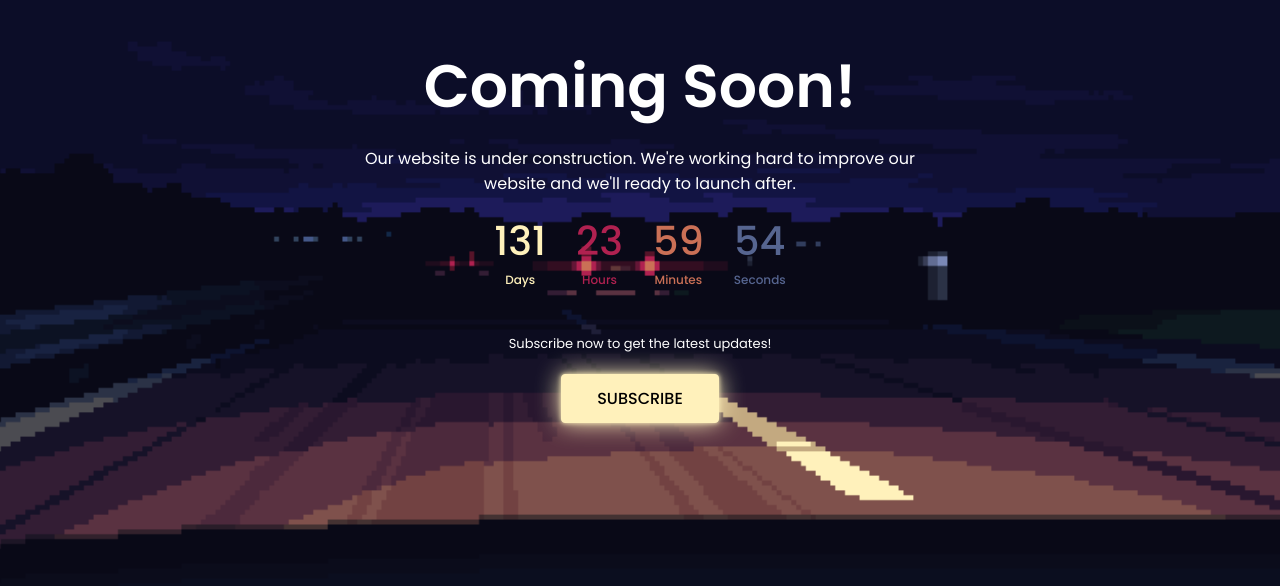
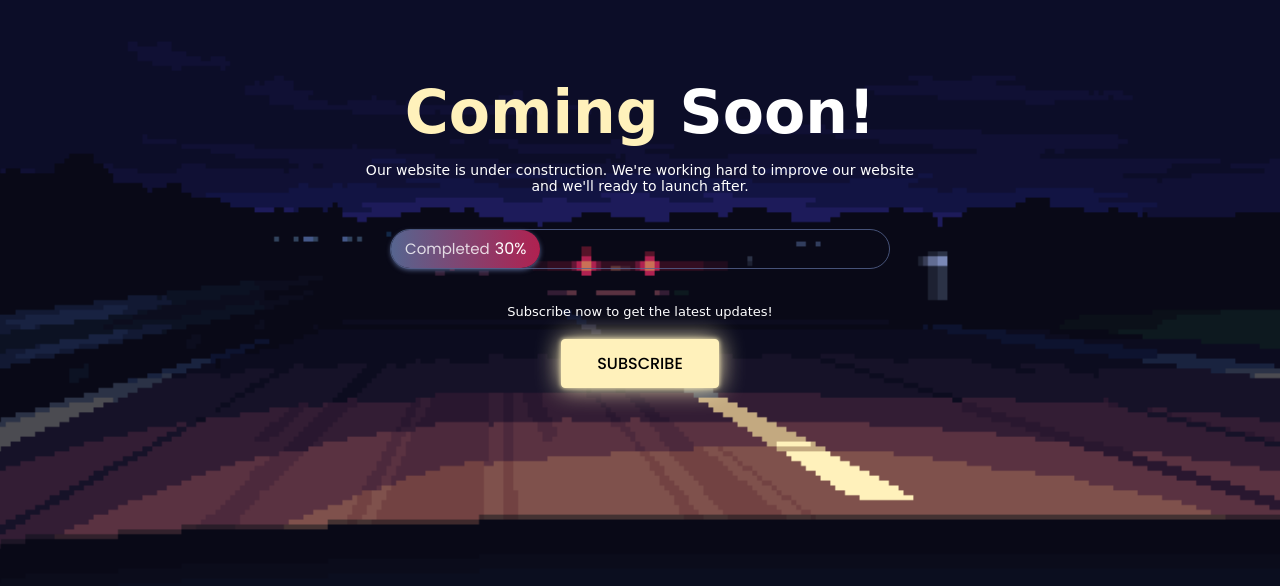
Before and after one commit to DoFitO-dev/Monde, a plain HTML site: page index.html in a window 1280 px wide. Shown: the part 178-764 px from the top of the page. Drawn offline with Linux system fonts and the light colour scheme; a web font is replaced by a local one.

Commit message:
coming soon fix (moving on)

```diff
--- a/index.html
+++ b/index.html
@@ -11,27 +11,15 @@
 <body>
     <section class="container">
         <img src="images/background.jpg" alt="" class="image" />
-        <header>Coming Soon!</header>
+        <header><span>Coming</span> Soon!</header>
         <p>
           Our website is under construction. We're working hard to improve our
           website and we'll ready to launch after.
         </p>
-        <div class="time-content">
-          <div class="time days">
-            <span class="number d"></span>
-            <span class="text dt">days</span>
-          </div>
-          <div class="time hours">
-            <span class="number h"></span>
-            <span class="text ht">hours</span>
-          </div>
-          <div class="time minutes">
-            <span class="number m"></span>
-            <span class="text mt">minutes</span>
-          </div>
-          <div class="time seconds">
-            <span class="number s"></span>
-            <span class="text st">seconds</span>
+
+        <div class="progress">
+          <div class="progress-done" data-done="30">
+            <span>Completed</span> 30%
           </div>
         </div>
 
--- a/jscript.js
+++ b/jscript.js
@@ -1,35 +1,7 @@
+const progress = document.querySelector('.progress-done');
 
- const seconds = document.querySelector(".seconds .number"),
- minutes = document.querySelector(".minutes .number"),
- hours = document.querySelector(".hours .number"),
- days = document.querySelector(".days .number");
-
-let secValue = 59,
- minValue = 59,
- hourValue = 23,
- dayValue = 131;
-
-const timeFunction = setInterval(() => {
- secValue--;
-
- if (secValue === 0) {
-   minValue--;
-   secValue = 60;
- }
- if (minValue === 0) {
-   hourValue--;
-   minValue = 60;
- }
- if (hourValue === 0) {
-   dayValue--;
-   hourValue = 24;
- }
-
- if (dayValue === 0) {
-   clearInterval(timeFunction);
- }
- seconds.textContent = secValue < 10 ? `0${secValue}` : secValue;
- minutes.textContent = minValue < 10 ? `0${minValue}` : minValue;
- hours.textContent = hourValue < 10 ? `0${hourValue}` : hourValue;
- days.textContent = dayValue < 10 ? `0${dayValue}` : dayValue;
-}, 1000); //1000ms = 1s
+setTimeout(() => {
+  progress.style.width = progress.getAttribute('data-done') + '%';
+  progress.style.opacity = 1;
+  progress.style.font.size = 1;
+}, 500)
--- a/stylew.css
+++ b/stylew.css
@@ -1,5 +1,9 @@
  /* Google Fonts - Poppins */
  @import url("https://fonts.googleapis.com/css2?family=Poppins:wght@300;400;500;600;700&display=swap");
+ @import url('https://fonts.googleapis.com/css2?family=Montserrat&display=swap');
+ @import url('https://fonts.googleapis.com/css2?family=Itim&display=swap');
+ @import url('https://fonts.googleapis.com/css2?family=Unbounded&display=swap');
+ @import url('https://fonts.googleapis.com/css2?family=Noto+Sans&display=swap');
 
  * {
    margin: 0;
@@ -28,69 +32,63 @@
    font-size: 60px;
    color: #fff;
    font-weight: 600;
+   font-family: 'Unbounded', cursive;
    text-align: center;
  }
+
+ .container header span {
+   font-size: 60px;
+   color: #fff1bb;
+   font-weight: 600;
+   font-family: 'Unbounded', cursive;
+   text-align: center;
+ }
+
  .container p {
-   font-size: 16px;
+   font-size: 14px;
    font-weight: 400;
+   font-family: 'Unbounded', cursive;
    color: #fff;
    max-width: 550px;
    text-align: center;
  }
- .container .time-content {
-   display: flex;
-   column-gap: 30px;
-   align-items: center;
+
+ .container .progress {
+   height: 40px;
+   width: 500px;
+   margin-top: 20px;
+   border-radius: 20px;
+   background: transparent;
+   border: 1px solid #566590cc;
  }
- .time-content .time {
+
+ .progress .progress-done {
+   height: 100%;
+   width: 0;
    display: flex;
    align-items: center;
-   flex-direction: column;
- }
- .time .number,
- .time .text {
-   font-weight: 500;
+   justify-content: center;
+   border-radius: 20px;
+
+   font-size: 16px;
+   opacity: 0;
    color: #fff;
+   box-shadow: 0 3px 3px -5px #b02150, 0 2px 5px #566590;
+   background: linear-gradient(to left, #b02150, #566590);
+   transition: 1s ease;
  }
 
- .time .d {
-  color: #fff1bb;
- }
- .time .h {
-  color: #b02150;
- }
- .time .m {
-  color: #ca7056;
- }
- .time .s {
-  color: #566590;
+ .progress-done span {
+  font-size: 15px;
+  margin-right: 5px;
+  color: #ffffffcc;
  }
 
- .time .dt {
-  color: #fff1bb;
- }
- .time .ht {
-  color: #b02150;
- }
- .time .mt {
-  color: #ca7056;
- }
- .time .st {
-  color: #566590;
- }
-
- .time .number {
-   font-size: 40px;
- }
- .time .text {
-   text-transform: capitalize;
-   font-size: 12px;
- }
  .email-content {
    display: flex;
    align-items: center;
    flex-direction: column;
-   margin-top: 30px;
+   margin-top: 20px;
    width: 100%;
  }
  .email-content p {
```
Also changed, not shown: file.txt (added).
